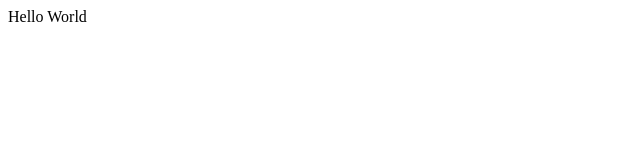
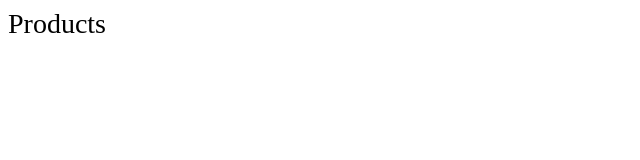
Before and after one commit to dawid-majewski-pl/dashboard, a React (Vite) app: page /products in a window 1280 px wide. Shown: the top 160 px of the page, without its empty margins (0-640 px from the left). Built offline with nearby package versions, Linux system fonts and the light colour scheme.

Commit message:
Home, Products, Users components created, Router added

```diff
--- a/package.json
+++ b/package.json
@@ -12,7 +12,9 @@
   },
   "dependencies": {
     "react": "^18.2.0",
-    "react-dom": "^18.2.0"
+    "react-dom": "^18.2.0",
+    "react-router-dom": "^6.14.2",
+    "sass": "^1.64.1"
   },
   "devDependencies": {
     "@types/react": "^18.2.14",
--- a/src/App.tsx
+++ b/src/App.tsx
@@ -1,7 +1,36 @@
+import {
+  createBrowserRouter,
+  RouterProvider,
+  Route,
+  Link,
+} from "react-router-dom";
+
+import Home from "./pages/home/Home"
+import Users from "./pages/users/Users";
+import Products from "./pages/products/Products";
+
 function App() {
 
+  const router = createBrowserRouter([
+    {
+      path: "/",
+      element: (
+       <Home />
+      ),
+    },
+    {
+      path: "users",
+      element: <Users />,
+    },
+    {
+      path: "products",
+      element: <Products />,
+    },
+  ]);
   return (
-    <div>Hello World</div>
+    <div>
+      <RouterProvider router={router} />
+    </div>
   )
 }
 
--- /dev/null
+++ b/src/pages/home/Home.tsx
@@ -0,0 +1,9 @@
+import "./home.scss"
+
+const Home = () => {
+    return (
+        <div className="Home">Home</div>
+    )
+}
+
+export default Home
--- /dev/null
+++ b/src/pages/home/home.scss
@@ -0,0 +1,3 @@
+.Home {
+    font-size: 28px;
+}
--- /dev/null
+++ b/src/pages/products/Products.tsx
@@ -0,0 +1,9 @@
+import "./products.scss"
+
+const Products = () => {
+    return (
+        <div className="Products">Products</div>
+    )
+}
+
+export default Products
--- /dev/null
+++ b/src/pages/products/products.scss
@@ -0,0 +1,3 @@
+.Products {
+    font-size: 28px;
+}
--- /dev/null
+++ b/src/pages/users/Users.tsx
@@ -0,0 +1,9 @@
+import "./users.scss"
+
+const Users = () => {
+    return (
+        <div className="Users">Users</div>
+    )
+}
+
+export default Users
--- /dev/null
+++ b/src/pages/users/users.scss
@@ -0,0 +1,3 @@
+.Users {
+    font-size: 28px;
+}
```
Also changed, not shown: 1 other file (tests, documents, lock files or other folders).
